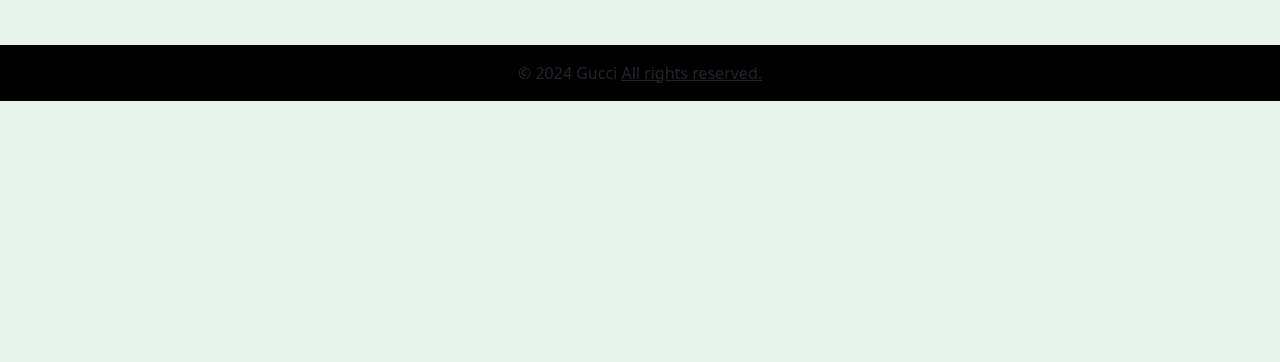
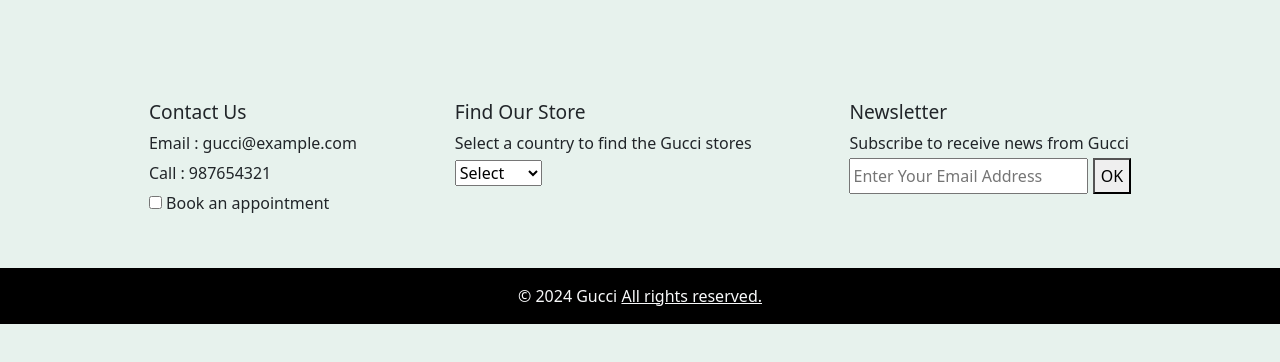
Before and after one commit to hadiyasameer/gucci, a plain HTML site: page index.html in a window 1280 px wide. Shown: the part 2237-2599 px from the top of the page. Before the commit the page ends 2386 px from the top, so only its background shows below. Drawn offline with nearby package versions, Linux system fonts and the light colour scheme.

Commit message:
added style and subfooter form

```diff
--- a/index.html
+++ b/index.html
@@ -7,11 +7,12 @@
     <title>Gucci</title>
     <link href="https://cdn.jsdelivr.net/npm/bootstrap@5.3.3/dist/css/bootstrap.min.css" rel="stylesheet">
     <link rel="stylesheet" href="https://cdnjs.cloudflare.com/ajax/libs/font-awesome/4.7.0/css/font-awesome.min.css">
+    <link rel="stylesheet" href="style.css">
 </head>
 
 <body class="bg-success bg-opacity-10">
     <header>
-        <nav class="navbar navbar-expand-lg bg-body-tertiary">
+        <nav class="navbar navbar-expand-lg bg-body-tertiary" >
             <div class="container-fluid">
             <a class="navbar-brand justify-content-center" href="#">
                 GUCCI</a>
@@ -49,16 +50,13 @@
     <main>
         <img src="https://media.gucci.com/content/HeroRegularStandard_1600x675/1715158869/HeroRegularStandard_Gucci-PF24-TIERII-May24-240423-STILL-0668_001_Default.jpg"
                             class="img-fluid text-center col-lg-12 ">
-
-
         <section>
             <h1 class="pt-3 text-light bg-black text-center mb-4 pb-5">GUCCI FOR THE QUEEN</h1>
         </section>
-    </div>
+
 
         <div class="container">
             <div class="row g-4">
-
                 <div class="col-sm-12 col-md-6 col-lg-4 " data-bs-toggle="modal" data-bs-target="#product1Modal">
                     <div class="card">
                         <img src="https://media.gucci.com/style/DarkGray_Center_0_0_800x800/1704821458/782628_2HK80_9763_001_090_0000_Light-Womens-GG-canvas-slingback-pump.jpg"
@@ -574,16 +572,47 @@
             </div>
         </div>
 
-        <div class="form"></div>
+        <div class="grid-container">
+            <div class="item">
+            <label id="head1">Contact Us</label>
+            <div>
+            <label>Email : gucci@example.com</label>
+            <br>
+            <label>Call : 987654321</label>
+            <br>
+            <input type="checkbox" id="book" name="book">
+            <label for="book">Book an appointment</label></div></div>
+
+            <div class="item">
+                <label id="head1">Find Our Store</label>
+                <div>
+                <label for="country">Select a country to find the Gucci stores</label>
+                <br>
+                <select name="country" id="country"><option value="Select">Select</option>
+                    <option value="INDIA">INDIA</option>
+                    <option value="UK">UK</option>
+                    <option value="USA">USA</option>
+                    <option value="CANADA">CANADA</option>
+                </select></div>
+            </div>
+
+            <div class="item">
+            <label id="head1">Newsletter</label>
+            <div>
+            <label> Subscribe to receive news from Gucci</label>
+            <br>
+            <input type="email" id="email" name="email" placeholder="Enter Your Email Address">
+            <button type="submit">OK</button>
+        </div>
+
 
     </main>
 
     <footer class="bg-black text-center mt-5 mb-5">
         <div class="text-center pt-3 pb-3">
-            <span>© 2024 Gucci</span>
-            <a class="text-dark" href="#">All rights reserved.</a>
+            <span class="text-light">© 2024 Gucci</span>
+            <a class="text-light" href="#">All rights reserved.</a>
         </div>
-
     </footer>
 
     <script src="https://cdn.jsdelivr.net/npm/bootstrap@5.3.3/dist/js/bootstrap.bundle.min.js"></script>
--- a/style.css
+++ b/style.css
@@ -0,0 +1,16 @@
+.grid-container{
+    display: flex;
+    flex-direction: row;
+    justify-content: space-around;
+    margin: 100px 100px 50px 100px;
+    line-height: 30px;
+}
+#head1{
+font-size: 1.2rem;
+font-weight: 500;
+}
+@media screen and (max-width: 600px) {
+    .grid-container {
+      flex-direction: column;
+    }
+}
```
